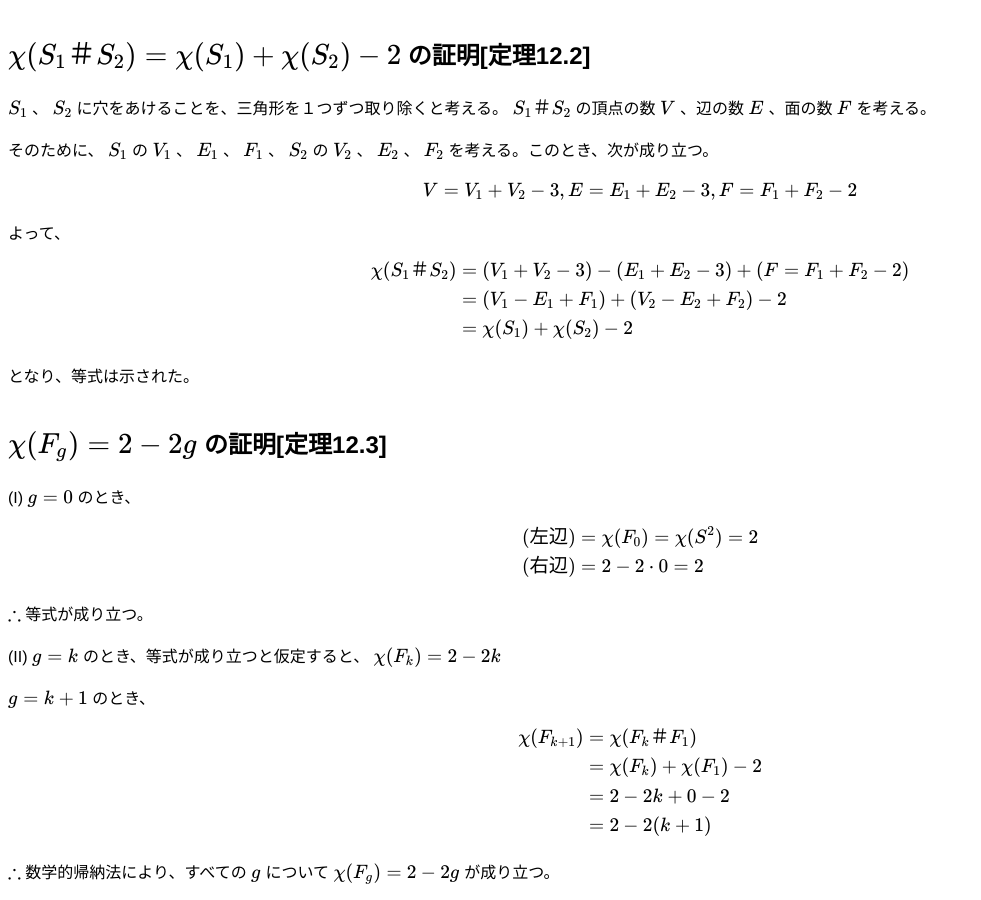
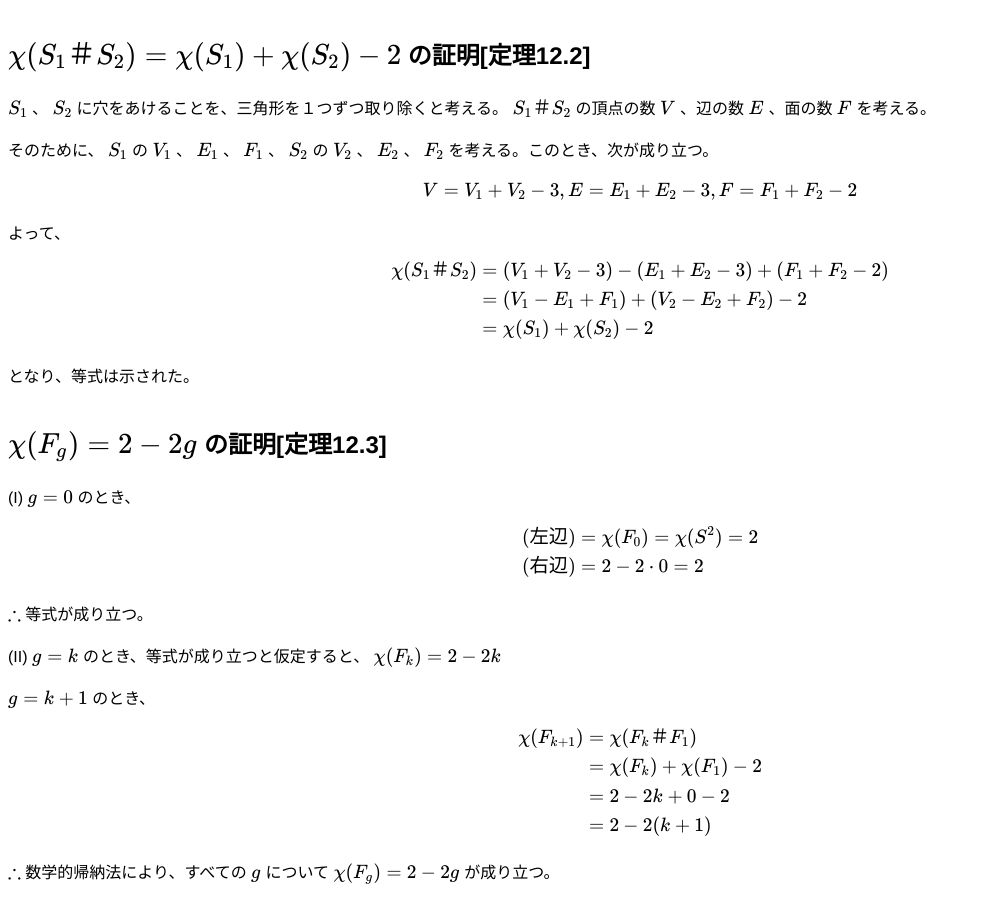
Before and after one commit to mimneko/sample-page, a Jekyll site: the page built from 幾何学/test1.md, in a window 1280 px wide and 900 px high, scrolled down 2174 px. Shown: the whole window, without its empty margins (0-981 px from the left). Built offline with Jekyll 4.4.1, drawn with Linux system fonts in a browser that asks for light colours; nearby versions of some CDN libraries; our own code applies the rules of GitHub Pages for plain Markdown files.

```diff
--- a/幾何学/test1.md
+++ b/幾何学/test1.md
@@ -77,7 +77,7 @@ $$ V = V_1+V_2-3, E = E_1+E_2-3, F = F_1+F_2-2$$
 $$
 \begin{aligned}
 \chi(S_1 ＃ S_2)
-&= (V_1+V_2-3)-(E_1+E_2-3)+(F = F_1+F_2-2) \\
+&= (V_1+V_2-3)-(E_1+E_2-3)+(F_1+F_2-2) \\
 &= (V_1-E_1+F_1)+(V_2-E_2+F_2)-2 \\
 &= \chi(S_1) + \chi(S_2) -2
 \end{aligned}
```
